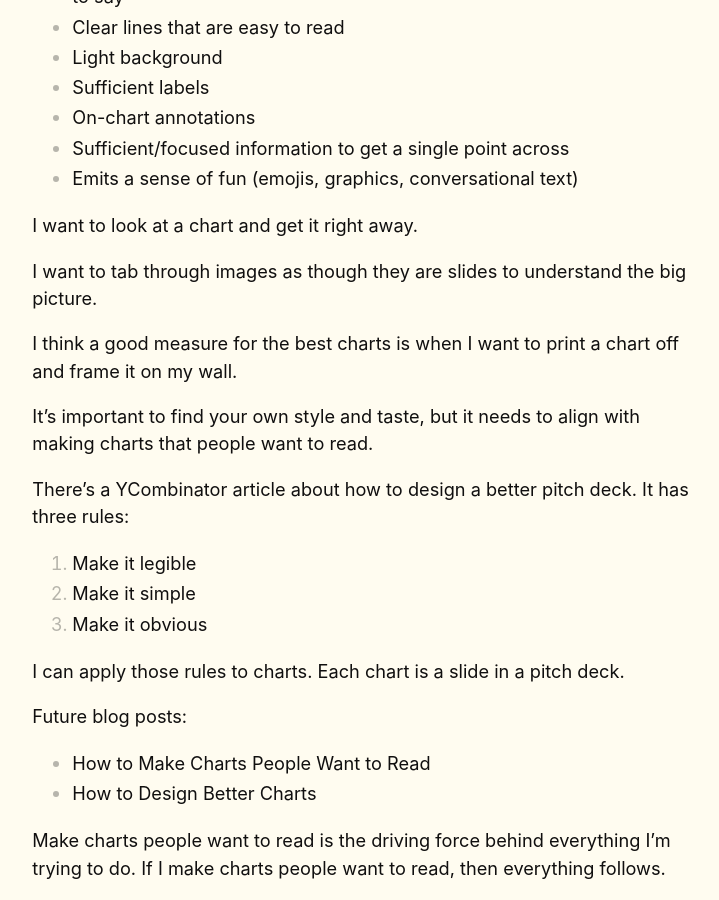
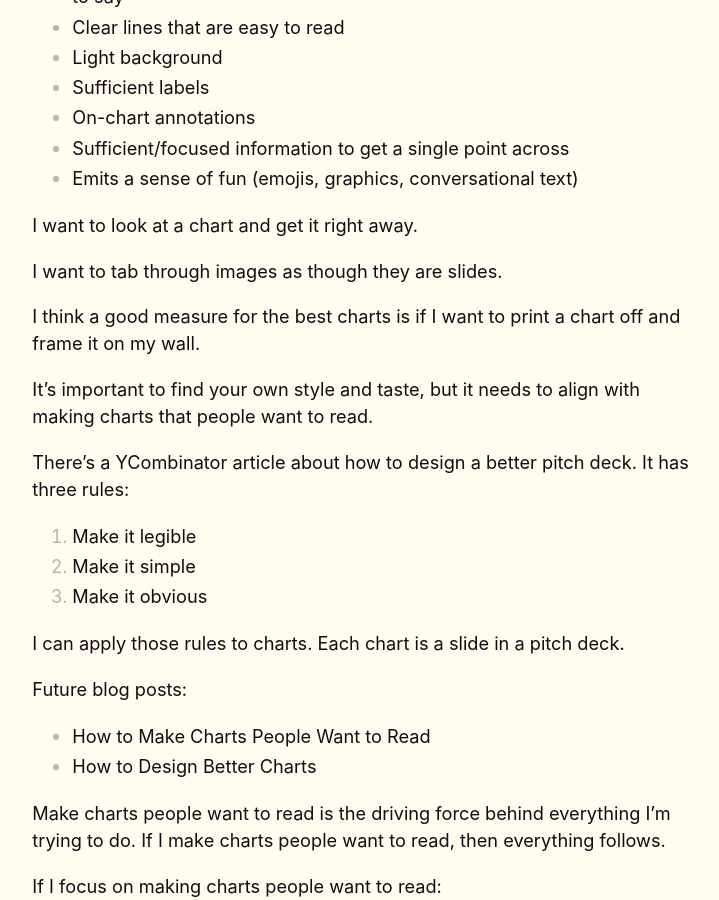
Before and after one commit to txpost/uponvolume-website, a Jekyll site: the page built from _notes/2026-06-11-make-charts-people-want-to-read.md, in a window 1280 px wide and 900 px high, scrolled down 897 px. Shown: the whole window, without its empty margins (271-990 px from the left). Built offline with Jekyll 4.4.1, drawn with Linux system fonts in a browser that asks for light colours.

Commit message:
Copyedit two notes: tighten prose
Small wording fixes — "helps keep me focused", trim a trailing clause, "if"
for "when".

Co-Authored-By: Claude Opus 4.8 (1M context) <noreply@anthropic.com>

```diff
--- a/_notes/2026-06-11-make-charts-people-want-to-read.md
+++ b/_notes/2026-06-11-make-charts-people-want-to-read.md
@@ -35,9 +35,9 @@ And here's what I think makes a good chart:
 
 I want to look at a chart and get it right away.
 
-I want to tab through images as though they are slides to understand the big picture.
+I want to tab through images as though they are slides.
 
-I think a good measure for the best charts is when I want to print a chart off and frame it on my wall.
+I think a good measure for the best charts is if I want to print a chart off and frame it on my wall.
 
 It's important to find your own style and taste, but it needs to align with making charts that people want to read.
 
```
Also changed, not shown: _notes/2026-06-10-move-the-needle.md (+1 -1 lines).
